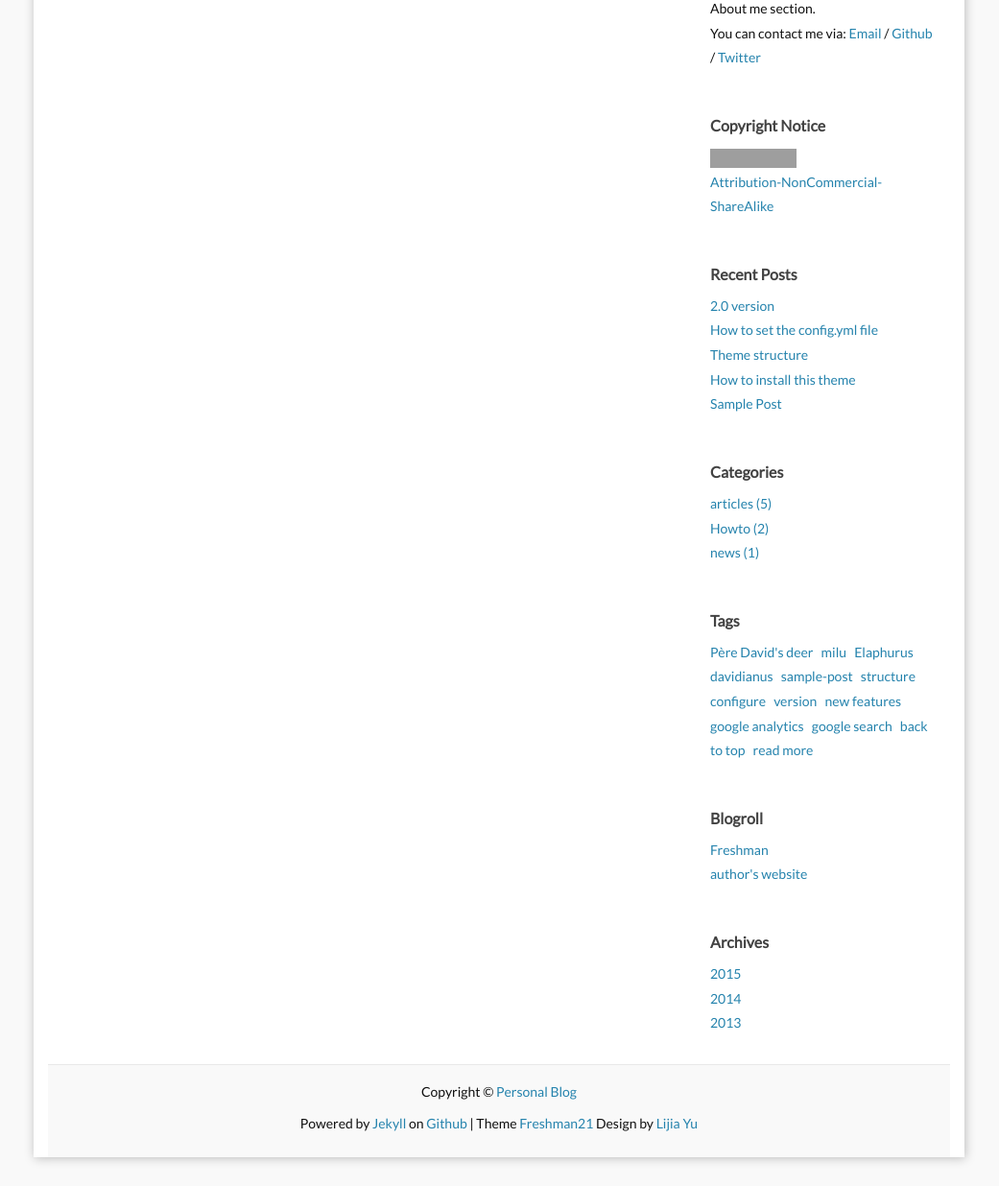
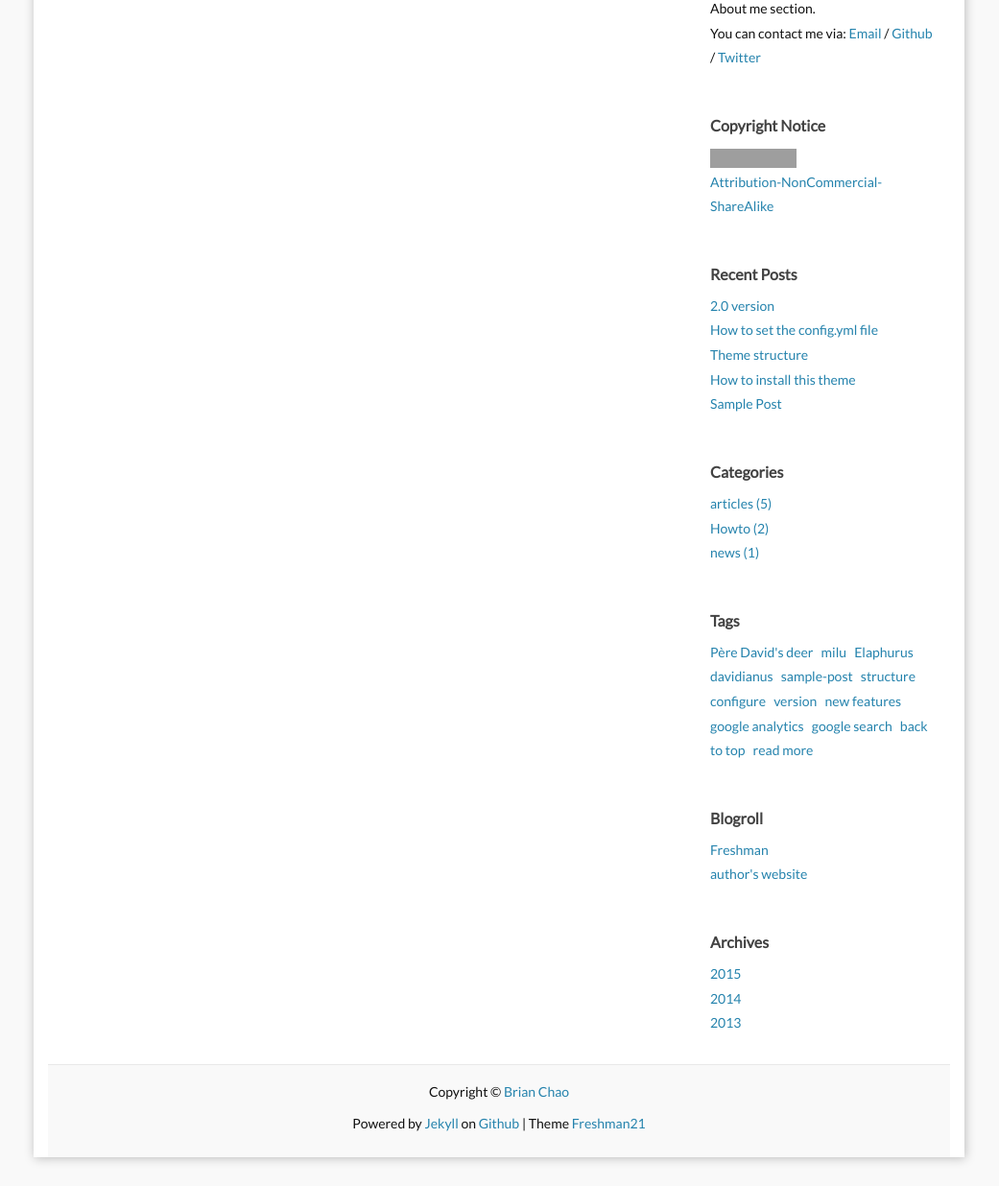
Before and after one commit to brianchao-dev/brianchao-dev.github.io, a Jekyll site: the page built from f_guestbook.md, in a window 1280 px wide, cut to the strip 400-1636 px from the top of the page. Shown: the whole strip at 96% size, without its empty margins (120-1161 px from the left). Built offline with Jekyll 4.4.1, drawn with Linux system fonts in a browser that asks for light colours; comment, search, counter and statistics services are not loaded; grey boxes are pictures that could not be loaded.

Commit message:
Changed footer

```diff
--- a/_includes/footer.html
+++ b/_includes/footer.html
@@ -1,9 +1,9 @@
 <footer class="site-footer">
 
-  <p>Copyright &copy; <a href="{{ site.baseurl }}/">{{site.title}}</a></p>
+  <p>Copyright &copy; <a href="{{ site.baseurl }}/">Brian Chao</a></p>
   <p>Powered by <a href="https://github.com/jekyll/jekyll">Jekyll</a>
   on
   <a href="https://github.com/">Github</a>
-  | Theme <a href="https://github.com/yulijia/freshman21/">Freshman21</a> Design by <a href="https://yulijia.net">Lijia Yu</a>
+  | Theme <a href="https://github.com/yulijia/freshman21/">Freshman21</a>
 
 </footer>
```
Also changed, not shown: 1 other file.
